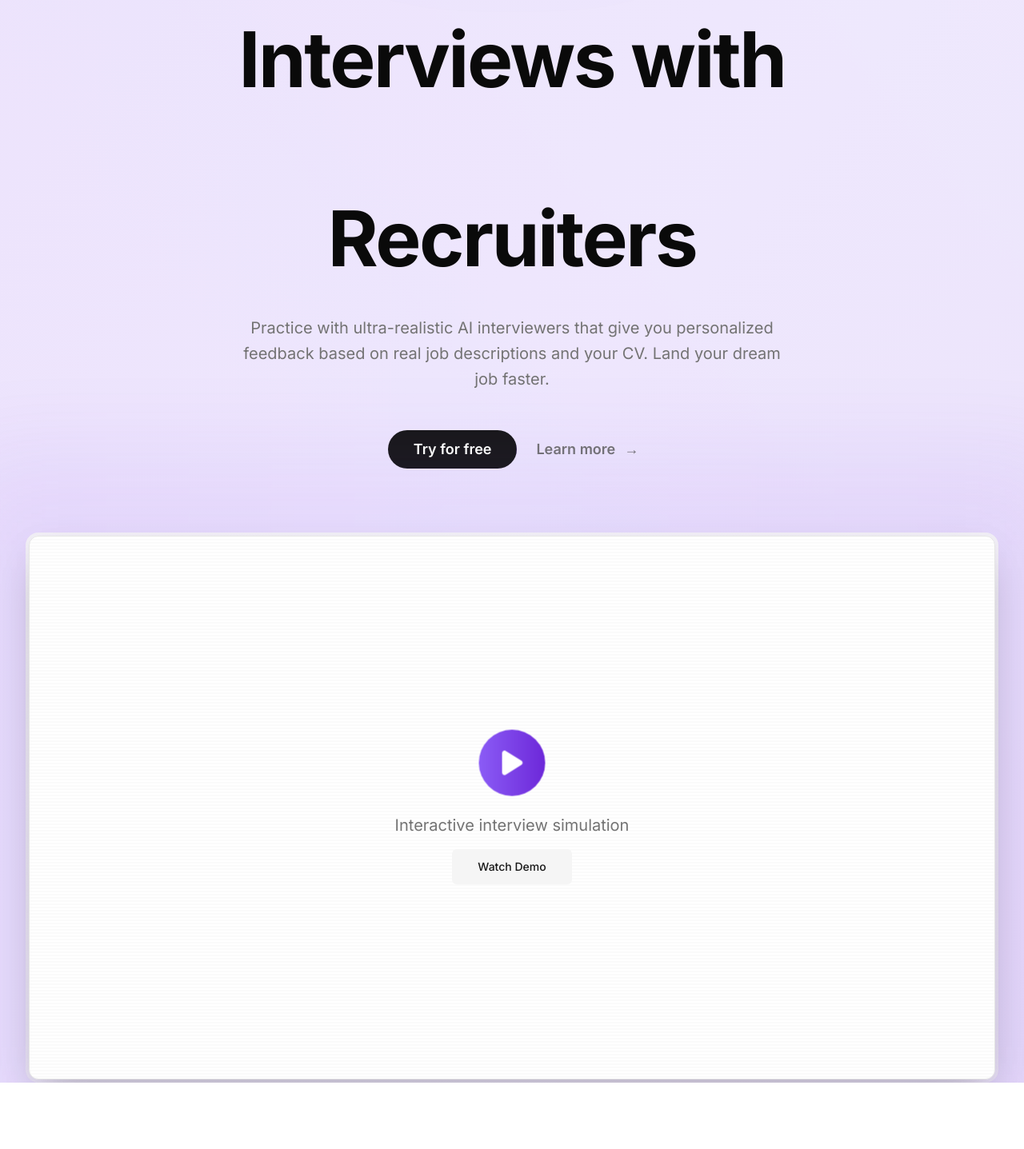
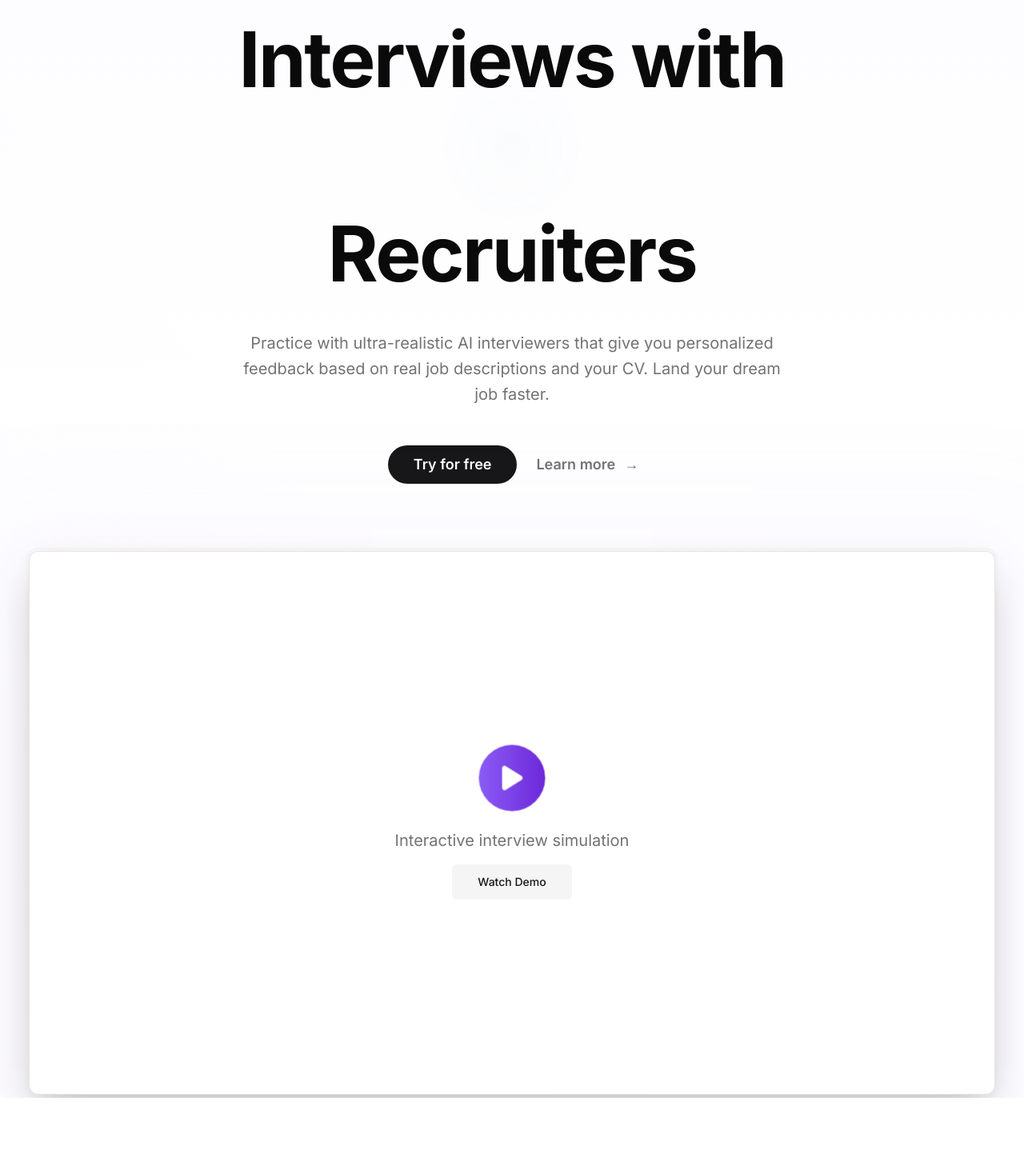
Before and after one commit to jolehuit/givemethatjob, a Next.js app: page / in a window 1280 px wide. Shown: the part 353-1790 px from the top of the page at 80% size. Built offline with nearby package versions, Linux system fonts and the light colour scheme.

Commit message:
Updated hero.tsx

```diff
--- a/components/landing/hero.tsx
+++ b/components/landing/hero.tsx
@@ -18,11 +18,12 @@ export function Hero() {
   const [isTyping, setIsTyping] = useState(false);
   const [showFinal, setShowFinal] = useState(false);
   const [showStrike, setShowStrike] = useState(false);
+  const [isExiting, setIsExiting] = useState(false);
   const [particles, setParticles] = useState([]);
 
   // Générer des particules flottantes
   useEffect(() => {
-    const newParticles = Array.from({ length: 30 }, (_, i) => ({
+    const newParticles = Array.from({ length: 20 }, (_, i) => ({
       id: i,
       x: Math.random() * 100,
       y: Math.random() * 100,
@@ -47,38 +48,64 @@ export function Hero() {
   }, []);
 
   useEffect(() => {
-    let timeout: NodeJS.Timeout;
+    let timeouts: NodeJS.Timeout[] = [];
 
     const animateText = async () => {
       if (currentIndex >= 0 && currentIndex < companies.length && !showFinal) {
         const company = companies[currentIndex];
         setIsTyping(true);
         setShowStrike(false);
+        setIsExiting(false);
+        setDisplayText("");
 
         // Animation de frappe
         for (let i = 0; i <= company.name.length; i++) {
-          await new Promise((resolve) => setTimeout(resolve, 40));
+          await new Promise((resolve) => {
+            const t = setTimeout(resolve, 40);
+            timeouts.push(t);
+          });
+          if (!isExiting) {
             setDisplayText(company.name.slice(0, i));
+          }
         }
 
         setIsTyping(false);
 
-        // Montrer le barrage après la frappe
-        await new Promise((resolve) => setTimeout(resolve, 300));
+        // Attendre puis montrer le barrage
+        await new Promise((resolve) => {
+          const t = setTimeout(resolve, 400);
+          timeouts.push(t);
+        });
         setShowStrike(true);
 
-        // Attendre avant de passer au suivant
-        timeout = setTimeout(() => {
+        // Attendre avec le barrage visible
+        await new Promise((resolve) => {
+          const t = setTimeout(resolve, 800);
+          timeouts.push(t);
+        });
+
+        // Commencer l'animation de sortie
+        setIsExiting(true);
+
+        // Attendre la fin de l'animation de sortie
+        await new Promise((resolve) => {
+          const t = setTimeout(resolve, 300);
+          timeouts.push(t);
+        });
+
+        // Passer au suivant ou afficher AI
         if (currentIndex === companies.length - 1) {
           setShowFinal(true);
-            setTimeout(() => {
+          setDisplayText("");
+
+          const t = setTimeout(() => {
             setShowFinal(false);
             setCurrentIndex(0);
           }, 6000);
+          timeouts.push(t);
         } else {
           setCurrentIndex(currentIndex + 1);
         }
-        }, 1200);
       }
     };
 
@@ -86,19 +113,20 @@ export function Hero() {
       animateText();
     }
 
-    return () => clearTimeout(timeout);
+    return () => {
+      timeouts.forEach(t => clearTimeout(t));
+    };
   }, [currentIndex, showFinal]);
 
   return (
     <div className="relative min-h-screen overflow-hidden bg-background">
-      {/* Gradient animé de fond - violet électrique */}
+      {/* Gradient très subtil de fond */}
       <div className="absolute inset-0">
-        <div className="absolute inset-0 bg-gradient-to-br from-violet-600/10 via-violet-500/10 to-violet-700/10 dark:from-violet-600/20 dark:via-violet-500/20 dark:to-violet-700/20" />
+        <div className="absolute inset-0 bg-gradient-to-b from-violet-600/[0.02] via-transparent to-transparent dark:from-violet-600/[0.05]" />
         <motion.div
-          className="absolute inset-0 bg-gradient-to-tr from-violet-500/10 via-violet-600/10 to-violet-400/10 dark:from-violet-500/20 dark:via-violet-600/20 dark:to-violet-400/20"
+          className="absolute inset-0 bg-gradient-to-tr from-violet-500/[0.01] via-transparent to-transparent dark:from-violet-500/[0.03]"
           animate={{
-            opacity: [0.3, 0.6, 0.3],
-            scale: [1, 1.1, 1],
+            opacity: [0.5, 1, 0.5],
           }}
           transition={{
             duration: 8,
@@ -108,19 +136,19 @@ export function Hero() {
         />
       </div>
 
-      {/* Particules flottantes */}
+      {/* Particules flottantes très subtiles */}
       <div className="absolute inset-0 overflow-hidden">
         {particles.map((particle) => (
           <motion.div
             key={particle.id}
-            className="absolute rounded-full bg-violet-500/30 dark:bg-violet-500/40"
+            className="absolute rounded-full bg-violet-500/10 dark:bg-violet-500/20"
             initial={{
               x: `${particle.x}%`,
               y: `${particle.y}%`,
             }}
             animate={{
               y: [`${particle.y}%`, `${particle.y - 100}%`],
-              opacity: [0, 0.8, 0],
+              opacity: [0, 0.5, 0],
             }}
             transition={{
               duration: particle.duration,
@@ -137,28 +165,6 @@ export function Hero() {
         ))}
       </div>
 
-      {/* Lignes de grille animées */}
-      <div className="absolute inset-0 overflow-hidden opacity-[0.03] dark:opacity-[0.05]">
-        <motion.div
-          className="absolute inset-0"
-          style={{
-            backgroundImage: `
-              linear-gradient(90deg, transparent 49%, currentColor 50%, transparent 51%),
-              linear-gradient(0deg, transparent 49%, currentColor 50%, transparent 51%)
-            `,
-            backgroundSize: "50px 50px",
-          }}
-          animate={{
-            backgroundPosition: ["0px 0px", "50px 50px"],
-          }}
-          transition={{
-            duration: 20,
-            repeat: Infinity,
-            ease: "linear",
-          }}
-        />
-      </div>
-
       <div className="relative z-10 mx-auto max-w-7xl px-6 pt-32 lg:px-8">
         <div className="mx-auto max-w-4xl text-center">
           <motion.div
@@ -169,10 +175,10 @@ export function Hero() {
           >
             {/* Badge lumineux */}
             <motion.div
-              className="absolute -inset-4 bg-violet-600/20 blur-3xl"
+              className="absolute -inset-4 bg-violet-600/10 blur-3xl"
               animate={{
-                opacity: [0.5, 0.8, 0.5],
-                scale: [1, 1.2, 1],
+                opacity: [0.3, 0.5, 0.3],
+                scale: [1, 1.1, 1],
               }}
               transition={{
                 duration: 3,
@@ -181,7 +187,7 @@ export function Hero() {
               }}
             />
             <div className="relative px-6 py-2 bg-card/50 backdrop-blur-sm border border-violet-500/20 rounded-full">
-              <span className="text-sm font-medium bg-gradient-to-r from-violet-400 to-violet-600 bg-clip-text text-transparent">
+              <span className="text-sm font-medium bg-gradient-to-r from-violet-500 to-violet-700 bg-clip-text text-transparent">
                 ✨ Next-Gen Interview Preparation
               </span>
             </div>
@@ -195,31 +201,33 @@ export function Hero() {
           >
             <span className="block mb-4">Master Your Job</span>
             <span className="block mb-4">Interviews with</span>
-            <span className="relative inline-block">
+            <span className="relative inline-block min-h-[1.2em]">
               <AnimatePresence mode="wait">
                 {!showFinal ? (
                   <motion.span
                     key={`company-${currentIndex}`}
                     className="relative inline-flex items-center justify-center"
-                    initial={{ opacity: 0, scale: 0.8, rotate: -5 }}
-                    animate={{ opacity: 1, scale: 1, rotate: 0 }}
-                    exit={{ opacity: 0, scale: 0.8, rotate: 5 }}
+                    initial={{ opacity: 0, scale: 0.9, y: 10 }}
+                    animate={{
+                      opacity: isExiting ? 0 : 1,
+                      scale: isExiting ? 0.9 : 1,
+                      y: isExiting ? -10 : 0
+                    }}
                     transition={{
                       duration: 0.3,
-                      type: "spring",
-                      stiffness: 200
+                      ease: "easeInOut"
                     }}
                   >
                     {/* Glow effect pour le texte actuel */}
                     {currentIndex >= 0 && currentIndex < companies.length && (
                       <motion.div
-                        className="absolute -inset-8 blur-2xl opacity-60"
+                        className="absolute -inset-8 blur-2xl opacity-40"
                         style={{
-                          background: `radial-gradient(circle, ${companies[currentIndex].color}30 0%, transparent 70%)`,
+                          background: `radial-gradient(circle, ${companies[currentIndex].color}20 0%, transparent 70%)`,
                         }}
                         animate={{
-                          scale: [1, 1.3, 1],
-                          opacity: [0.4, 0.7, 0.4],
+                          scale: [1, 1.2, 1],
+                          opacity: [0.3, 0.5, 0.3],
                         }}
                         transition={{
                           duration: 2,
@@ -236,36 +244,51 @@ export function Hero() {
                           color: currentIndex >= 0 && currentIndex < companies.length
                             ? companies[currentIndex].color
                             : "currentColor",
-                          textShadow: `0 0 30px ${currentIndex >= 0 && currentIndex < companies.length ? companies[currentIndex].color : "currentColor"}40`,
+                          textShadow: `0 0 20px ${currentIndex >= 0 && currentIndex < companies.length ? companies[currentIndex].color : "currentColor"}30`,
                         }}
                       >
                         {displayText || <>&nbsp;</>}
 
-                        {/* Ligne de barrage */}
+                        {/* Barrage animé organique */}
                         <AnimatePresence>
-                          {showStrike && (
-                            <motion.div
-                              className="absolute left-0 right-0 top-1/2 h-[3px] bg-destructive"
-                              initial={{ scaleX: 0 }}
-                              animate={{ scaleX: 1 }}
-                              exit={{ scaleX: 0 }}
+                          {showStrike && !isExiting && (
+                            <motion.svg
+                              className="absolute inset-0 w-full h-full pointer-events-none"
+                              initial={{ opacity: 0 }}
+                              animate={{ opacity: 1 }}
+                              exit={{ opacity: 0 }}
+                              transition={{ duration: 0.2 }}
+                            >
+                              <motion.path
+                                d={`M 0,${50} Q ${25},${45} ${50},${50} T ${100},${50}`}
+                                stroke="currentColor"
+                                strokeWidth="3"
+                                fill="none"
+                                className="text-destructive"
+                                initial={{ pathLength: 0 }}
+                                animate={{ pathLength: 1 }}
                                 transition={{
-                                duration: 0.2,
+                                  duration: 0.3,
                                   ease: "easeOut",
                                 }}
+                                style={{
+                                  strokeLinecap: "round",
+                                  filter: "drop-shadow(0 0 2px rgba(239, 68, 68, 0.5))",
+                                }}
                               />
+                            </motion.svg>
                           )}
                         </AnimatePresence>
                       </span>
 
                       {isTyping && (
                         <motion.span
-                          className="inline-block w-1 h-[1.2em] ml-1 rounded-full"
+                          className="inline-block w-[3px] h-[1.2em] ml-1 rounded-full"
                           style={{
                             backgroundColor: currentIndex >= 0 && currentIndex < companies.length
                               ? companies[currentIndex].color
                               : "currentColor",
-                            boxShadow: `0 0 20px ${currentIndex >= 0 && currentIndex < companies.length ? companies[currentIndex].color : "currentColor"}`,
+                            boxShadow: `0 0 10px ${currentIndex >= 0 && currentIndex < companies.length ? companies[currentIndex].color : "currentColor"}`,
                           }}
                           animate={{ opacity: [1, 0.2] }}
                           transition={{
@@ -291,45 +314,31 @@ export function Hero() {
                     }}
                   >
                     {/* Effet de particules explosives */}
-                    {Array.from({ length: 12 }).map((_, i) => (
+                    {Array.from({ length: 8 }).map((_, i) => (
                       <motion.div
                         key={i}
-                        className="absolute w-2 h-2 bg-gradient-to-r from-violet-400 to-violet-600 rounded-full"
+                        className="absolute w-1 h-1 bg-gradient-to-r from-violet-400 to-violet-600 rounded-full"
                         initial={{ scale: 0, x: 0, y: 0 }}
                         animate={{
                           scale: [0, 1, 0],
-                          x: Math.cos((i * Math.PI * 2) / 12) * 100,
-                          y: Math.sin((i * Math.PI * 2) / 12) * 100,
+                          x: Math.cos((i * Math.PI * 2) / 8) * 80,
+                          y: Math.sin((i * Math.PI * 2) / 8) * 80,
                           opacity: [1, 0],
                         }}
                         transition={{
-                          duration: 1,
+                          duration: 0.8,
                           delay: i * 0.05,
                           ease: "easeOut",
                         }}
                       />
                     ))}
 
-                    {/* Effet de halo pulsant */}
-                    <motion.div
-                      className="absolute -inset-16 rounded-full bg-violet-600/30"
-                      animate={{
-                        scale: [1, 1.5, 1],
-                        opacity: [0.5, 0.8, 0.5],
-                      }}
-                      transition={{
-                        duration: 2,
-                        repeat: Infinity,
-                        ease: "easeInOut",
-                      }}
-                    />
-
                     {/* Texte AI avec effet néon */}
                     <span className="relative font-black text-8xl">
                       <motion.span
                         className="absolute inset-0 bg-gradient-to-r from-violet-500 to-violet-700 bg-clip-text text-transparent blur-sm"
                         animate={{
-                          opacity: [0.7, 1, 0.7],
+                          opacity: [0.5, 0.8, 0.5],
                         }}
                         transition={{
                           duration: 2,
@@ -343,22 +352,6 @@ export function Hero() {
                         AI
                       </span>
                     </span>
-
-                    {/* Effet de lumière tournante */}
-                    <motion.div
-                      className="absolute inset-0 pointer-events-none"
-                      animate={{
-                        rotate: 360,
-                      }}
-                      transition={{
-                        duration: 10,
-                        repeat: Infinity,
-                        ease: "linear",
-                      }}
-                    >
-                      <div className="absolute top-1/2 left-1/2 w-40 h-1 bg-gradient-to-r from-transparent via-violet-500 to-transparent transform -translate-x-1/2 -translate-y-1/2 opacity-50" />
-                      <div className="absolute top-1/2 left-1/2 w-1 h-40 bg-gradient-to-b from-transparent via-violet-600 to-transparent transform -translate-x-1/2 -translate-y-1/2 opacity-50" />
-                    </motion.div>
                   </motion.span>
                 )}
               </AnimatePresence>
@@ -434,12 +427,12 @@ export function Hero() {
           transition={{ duration: 0.8, delay: 0.4 }}
         >
           <div className="relative">
-            {/* Effet de lumière derrière la vidéo */}
+            {/* Effet de lumière très subtil derrière la vidéo */}
             <motion.div
-              className="absolute -inset-20 bg-gradient-to-r from-violet-600/20 via-violet-500/20 to-violet-600/20 blur-3xl"
+              className="absolute -inset-20 bg-gradient-to-r from-violet-600/10 via-violet-500/10 to-violet-600/10 blur-3xl"
               animate={{
-                opacity: [0.3, 0.6, 0.3],
-                scale: [0.9, 1.1, 0.9],
+                opacity: [0.2, 0.3, 0.2],
+                scale: [0.95, 1.05, 0.95],
               }}
               transition={{
                 duration: 5,
@@ -450,24 +443,6 @@ export function Hero() {
 
             <div className="relative rounded-2xl bg-gradient-to-b from-muted/80 to-muted/40 p-1 backdrop-blur-xl">
               <div className="relative aspect-video rounded-xl bg-card shadow-2xl overflow-hidden border border-border">
-                {/* Effet de scanlines */}
-                <div className="absolute inset-0 pointer-events-none opacity-[0.02] dark:opacity-[0.05]">
-                  <motion.div
-                    className="h-full w-full"
-                    style={{
-                      backgroundImage: "repeating-linear-gradient(0deg, transparent, transparent 2px, currentColor 2px, currentColor 4px)",
-                    }}
-                    animate={{
-                      backgroundPosition: ["0px 0px", "0px 4px"],
-                    }}
-                    transition={{
-                      duration: 0.1,
-                      repeat: Infinity,
-                      ease: "linear",
-                    }}
-                  />
-                </div>
-
                 <div className="relative h-full flex items-center justify-center">
                   <div className="text-center">
                     <motion.div
```
Lines whose indentation alone changed are shown as unchanged.
